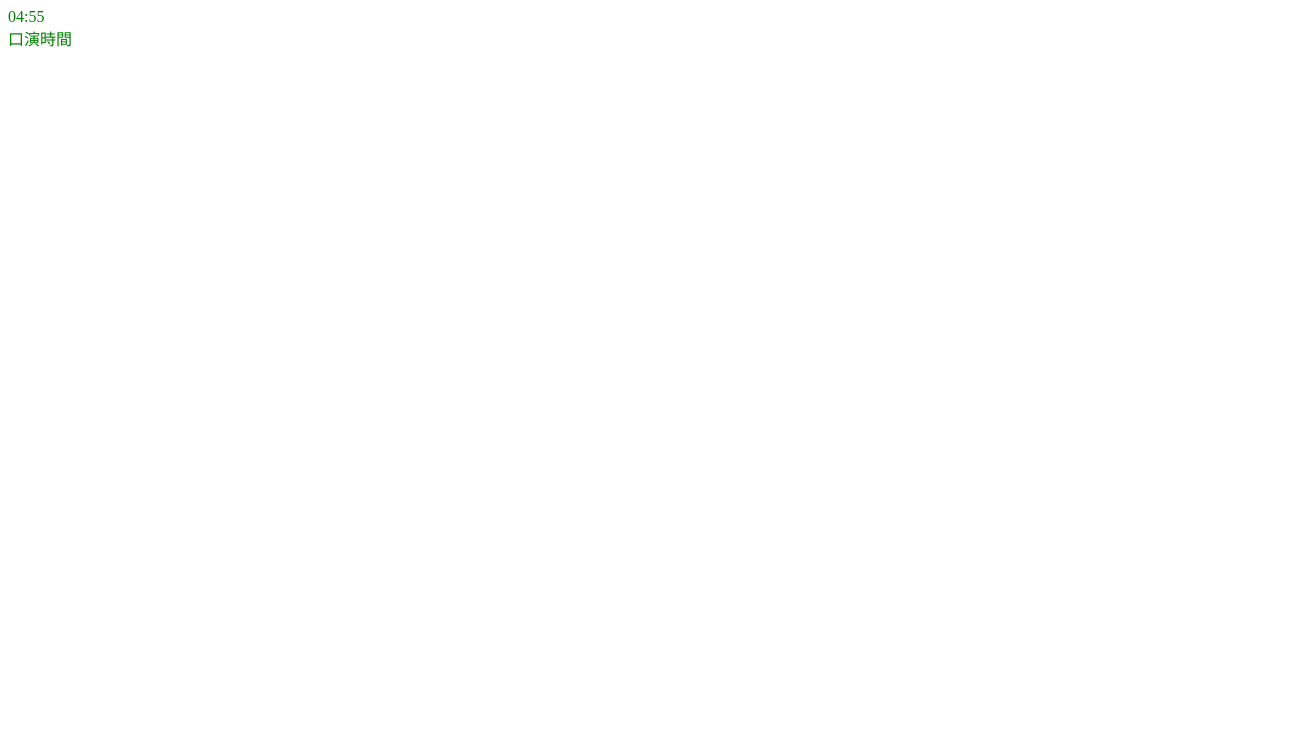
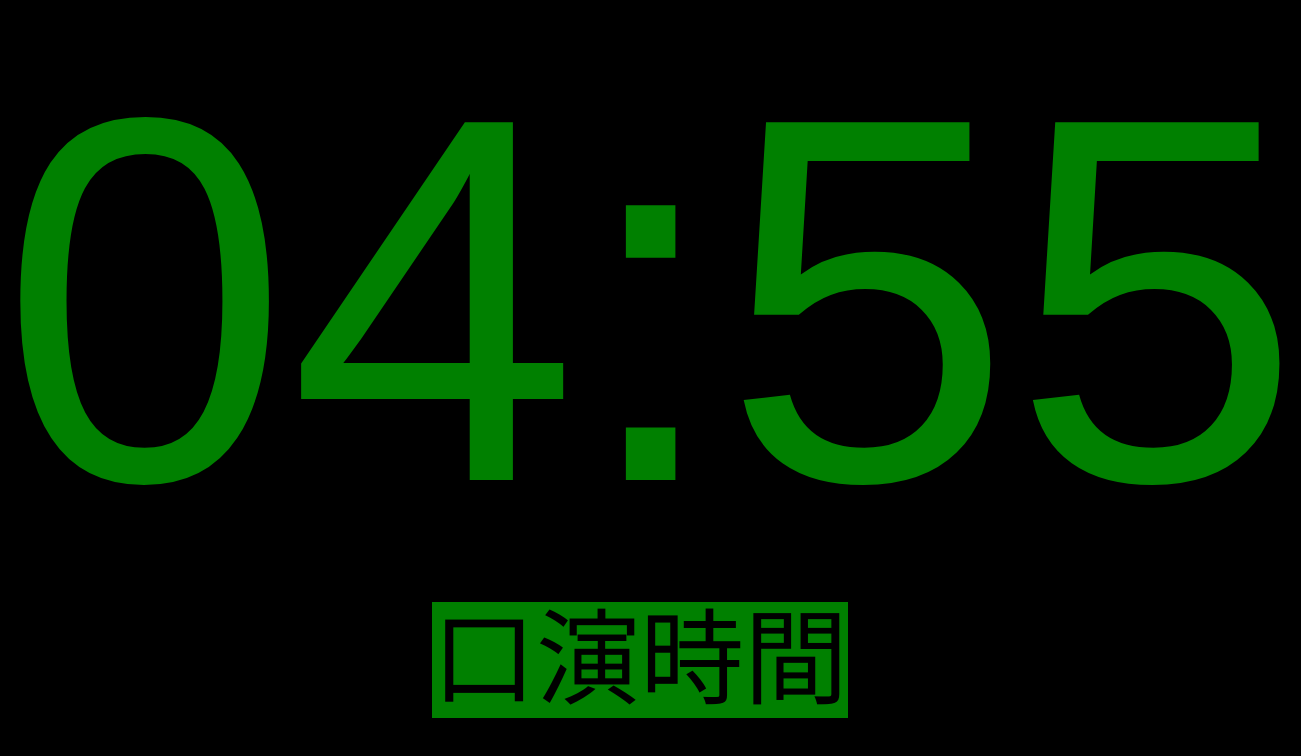
Before and after one commit to kuchiyama/bibliobattle-timer, a plain HTML site: page BibliobattleTimer.html in a window 1280 px wide. Shown: the whole page, 1301 px wide, since content can reach past the window. Drawn offline with Linux system fonts and the light colour scheme.

Commit message:
setting color and font size

```diff
--- a/BibliobattleTimer.html
+++ b/BibliobattleTimer.html
@@ -1,12 +1,18 @@
 <!DOCTYPE html>
 <html lang="ja">
+
 <head>
-	<meta charset="UTF-8">
-	<title>Bibliobattle Timer</title>
+    <meta charset="UTF-8">
+    <title>Bibliobattle Timer</title>
+    <link rel="stylesheet" href="main.css">
 </head>
+
 <body>
-	<div id="timer"></div>
-	<div id="timer_title"></div>
-	<script src="main.js"></script>
+    <div class="wrapper">
+        <div id="timer"></div>
+        <div><span id="timer_title"></span></div>
+    </div>
+    <script src="main.js"></script>
 </body>
+
 </html>
--- /dev/null
+++ b/main.css
@@ -0,0 +1,27 @@
+body {
+    background-color:#000;
+    margin:0px;
+    padding:0px;
+    color:#FFF;
+    text-align: center;
+    font-family:"ヒラギノ角ゴ Pro W3","Hiragino Kaku Gothic Pro","メイリオ",Meiryo,sans-serif;
+    overflow: hidden;
+    line-height: 1;
+}
+.wrapper {
+  width: 100%;
+  margin: 0 auto;
+  text-align:center
+}
+#timer{
+    margin-top: 5vh;
+    font-size: 65vh;
+}
+#timer + div{
+    margin-top: 6vh;
+}
+#timer_title {
+    background-color:#FFF;
+    color:#000;
+    font-size: 13vh;
+}
--- a/main.js
+++ b/main.js
@@ -21,7 +21,7 @@ var Timer = (function () {
         }
         this.status = status;
         domtitle.innerHTML = this.timerdatas[this.status].title;
-        domtitle.style.color = this.timerdatas[this.status].color;
+        domtitle.style.backgroundColor = this.timerdatas[this.status].color;
         domtimer.style.color = this.timerdatas[this.status].color;
         this.count = this.timerdatas[this.status].start;
         this.display();
```
Also changed, not shown: 1 other file.
